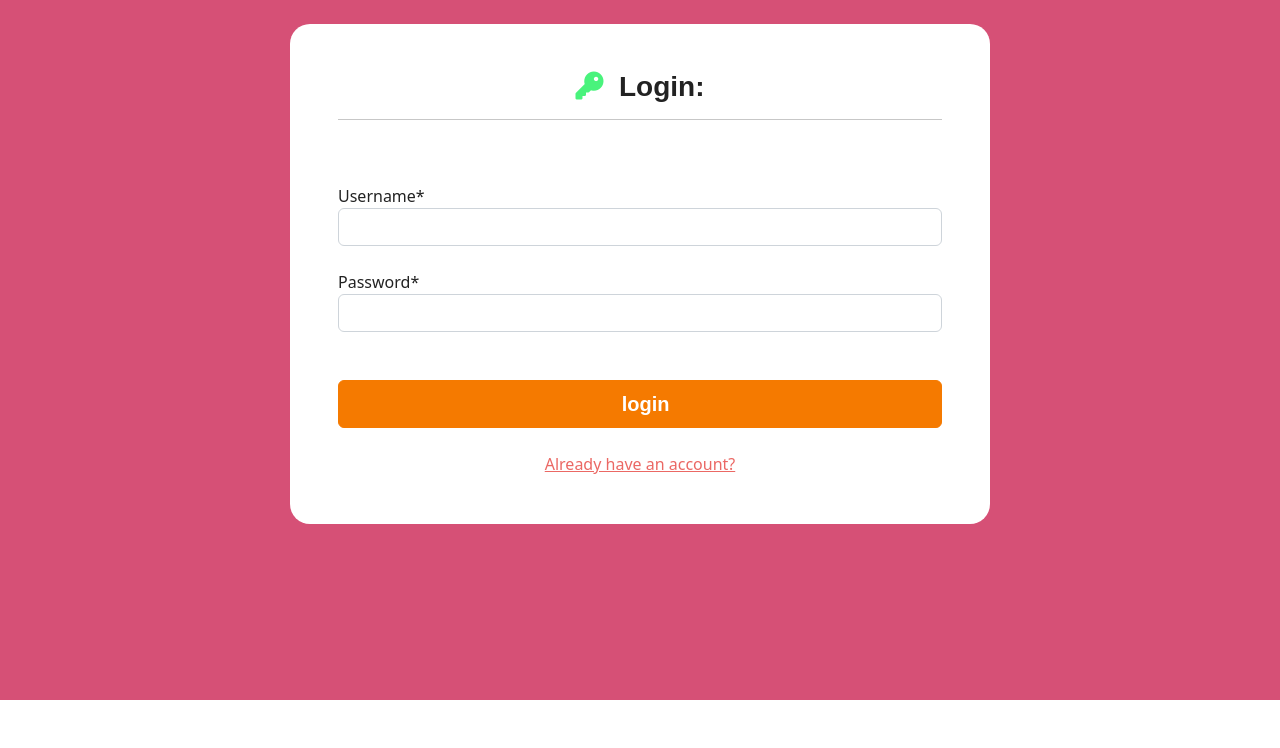
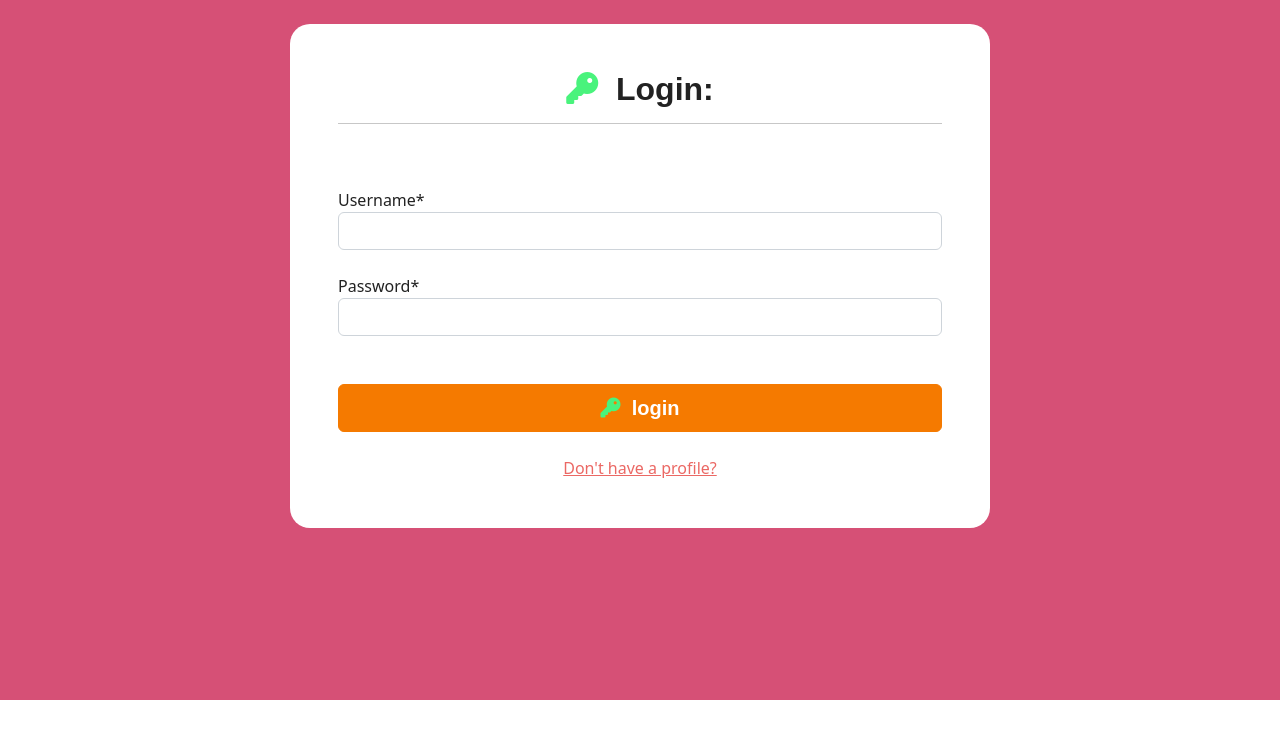
Before and after one commit to aokealy/pokemonshop, a Django app: page /profiles/my-login in a window 1280 px wide. Shown: the part 59-807 px from the top of the page. Run offline with Django 3.2, Linux system fonts and the light colour scheme; data comes from the database, SQL or seed files in the repository; both versions use the stored data as it was after the commit; some libraries are stand-ins or nearby versions; some web fonts are replaced.

Commit message:
fix links and add more icons

```diff
--- a/profiles/templates/profiles/my-login.html
+++ b/profiles/templates/profiles/my-login.html
@@ -14,7 +14,7 @@
 
      <div class="container bg-white shadow-md p-5 form-layout">
 
-        <h3 class="text-center"><i class="fa-solid fa-key" style="color: #49f37c;"></i>&nbsp Login: </h3>
+        <h2 class="text-center"><i class="fa-solid fa-key" style="color: #49f37c;"></i>&nbsp Login: </h2>
         <hr>
 
 
@@ -32,11 +32,11 @@
 
             <br><br>
 
-            <button type="submit" class="btn btn-danger rounded btn-block p-2 btn-lg w-100">&nbsp; login</button>
+            <button type="submit" class="btn btn-danger rounded btn-block p-2 btn-lg w-100"><i class="fa-solid fa-key" style="color: #49f37c;"></i>&nbsp; login</button>
 
             <br><br>
             <div class="text-center">
-            <a href="">Already have an account?</a>
+            <a href="{% url 'register' %}">Don't have a profile?</a>
 
             </div>
 
--- a/profiles/templates/profiles/registration/register.html
+++ b/profiles/templates/profiles/registration/register.html
@@ -45,7 +45,7 @@
 
             <br><br>
             <div class="text-center">
-            <a href="">Already have an account?</a>
+            <a href="{% url 'my-login' %}">Already have a Profile?</a>
 
             </div>
 
```
Also changed, not shown: db.sqlite3.
